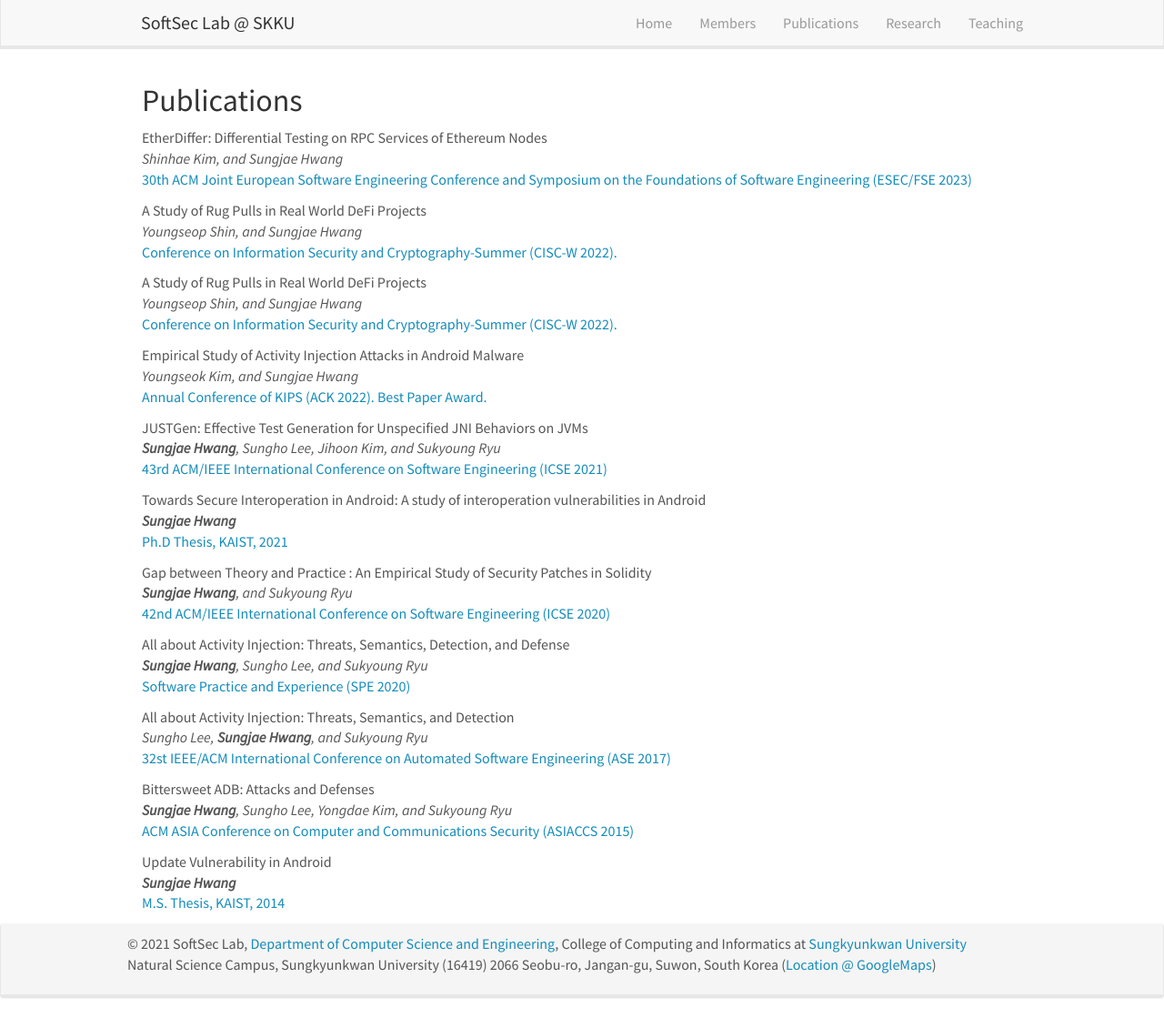
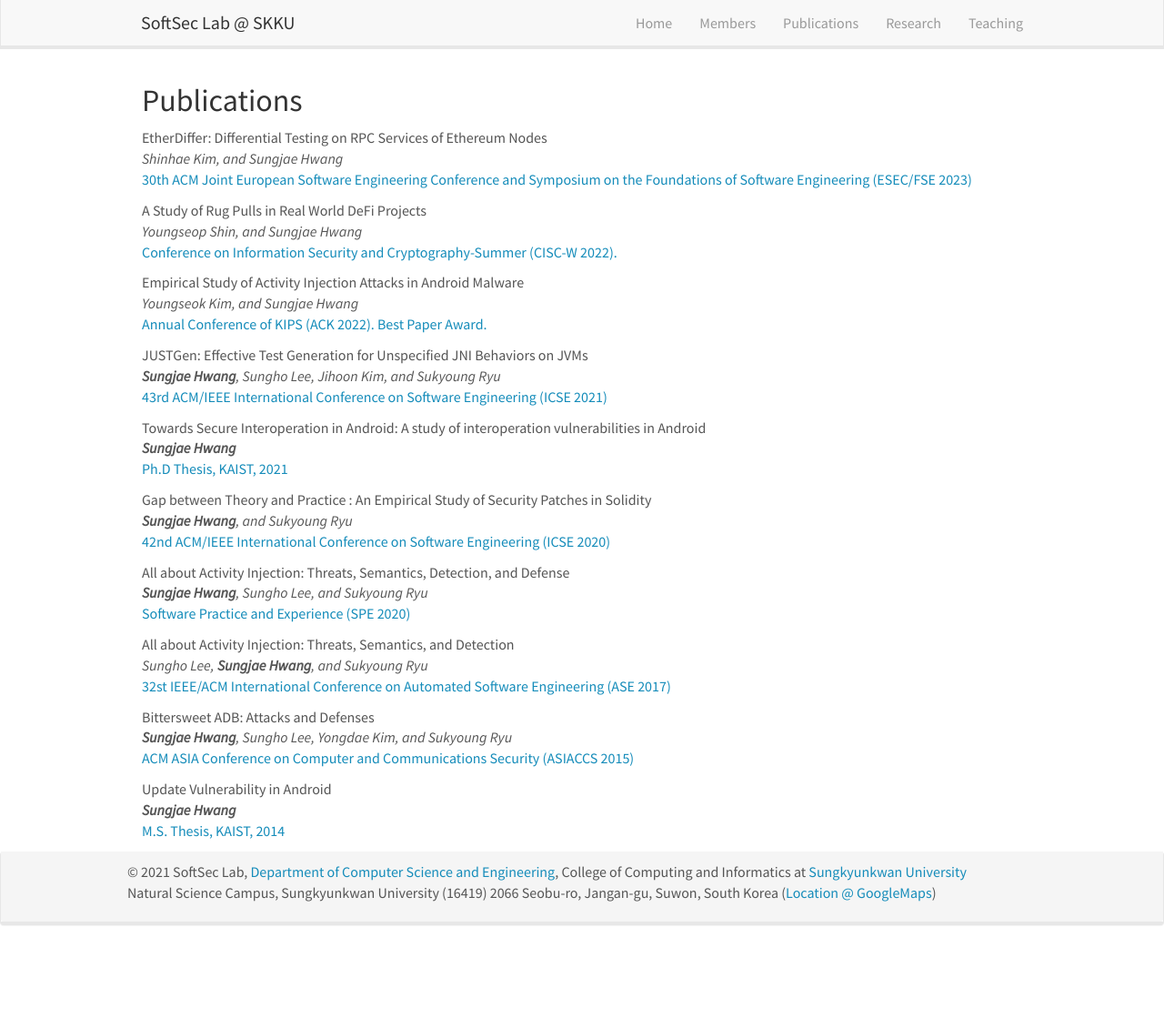
Before and after one commit to softsec-lab/softsec-lab.github.io, a Jekyll site: the page built from _pages/publications.md, in a window 1280 px wide and 1119 px high. Shown: the whole window at 91% size. Built offline with Jekyll 4.4.1, drawn with Linux system fonts in a browser that asks for light colours; nearby versions of some CDN libraries.

Commit message:
update publication

```diff
--- a/_data/publist.yml
+++ b/_data/publist.yml
@@ -4,15 +4,6 @@
   link:
     url:
     display: 30th ACM Joint European Software Engineering Conference and Symposium on the Foundations of Software Engineering (ESEC/FSE 2023)
-  highlight: 1
-  news2:
-
-
-- title: "A Study of Rug Pulls in Real World DeFi Projects"
-  authors: Youngseop Shin, and Sungjae Hwang
-  link:
-    url:
-    display: Conference on Information Security and Cryptography-Summer (CISC-W 2022).
   highlight: 1
   news2:
 
```
